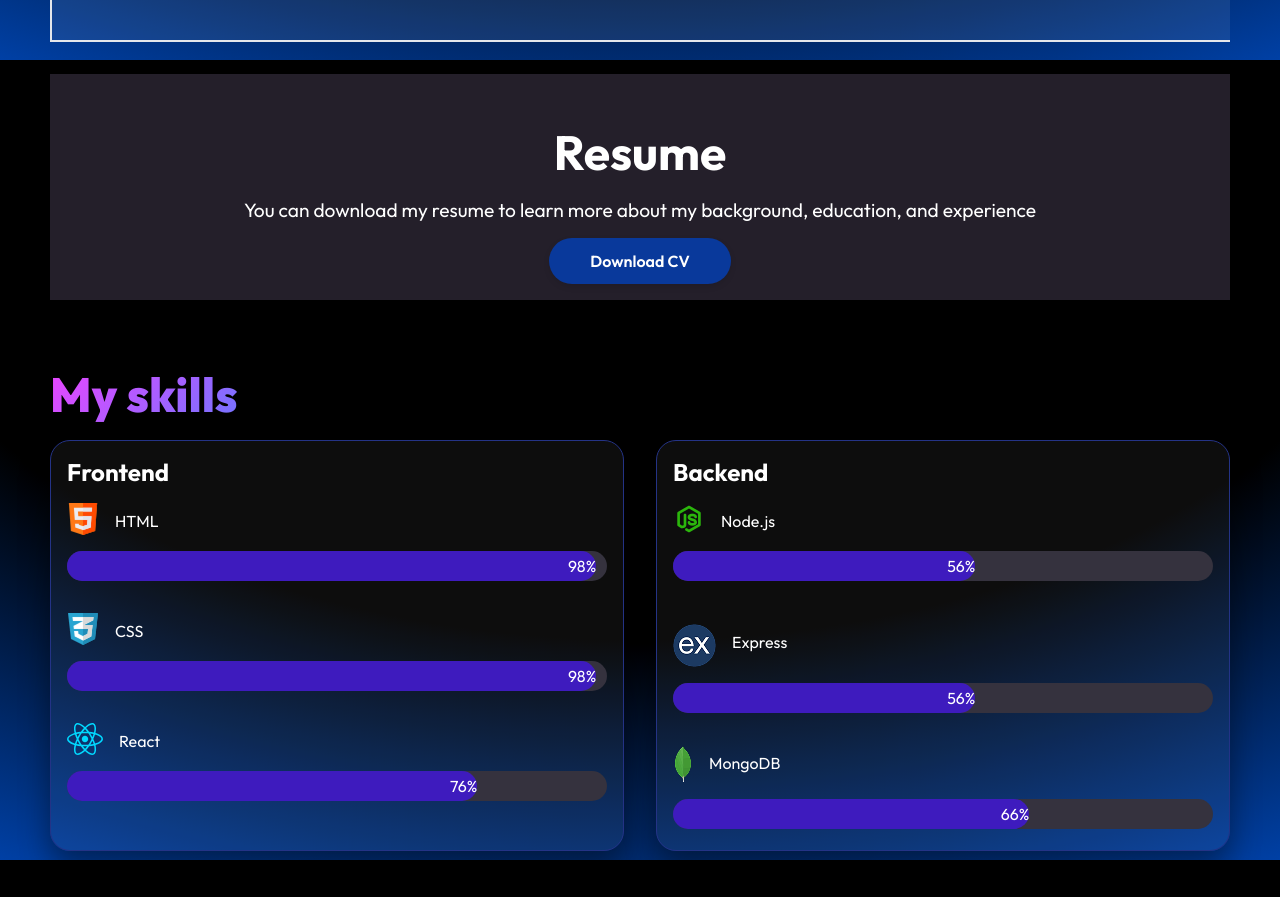
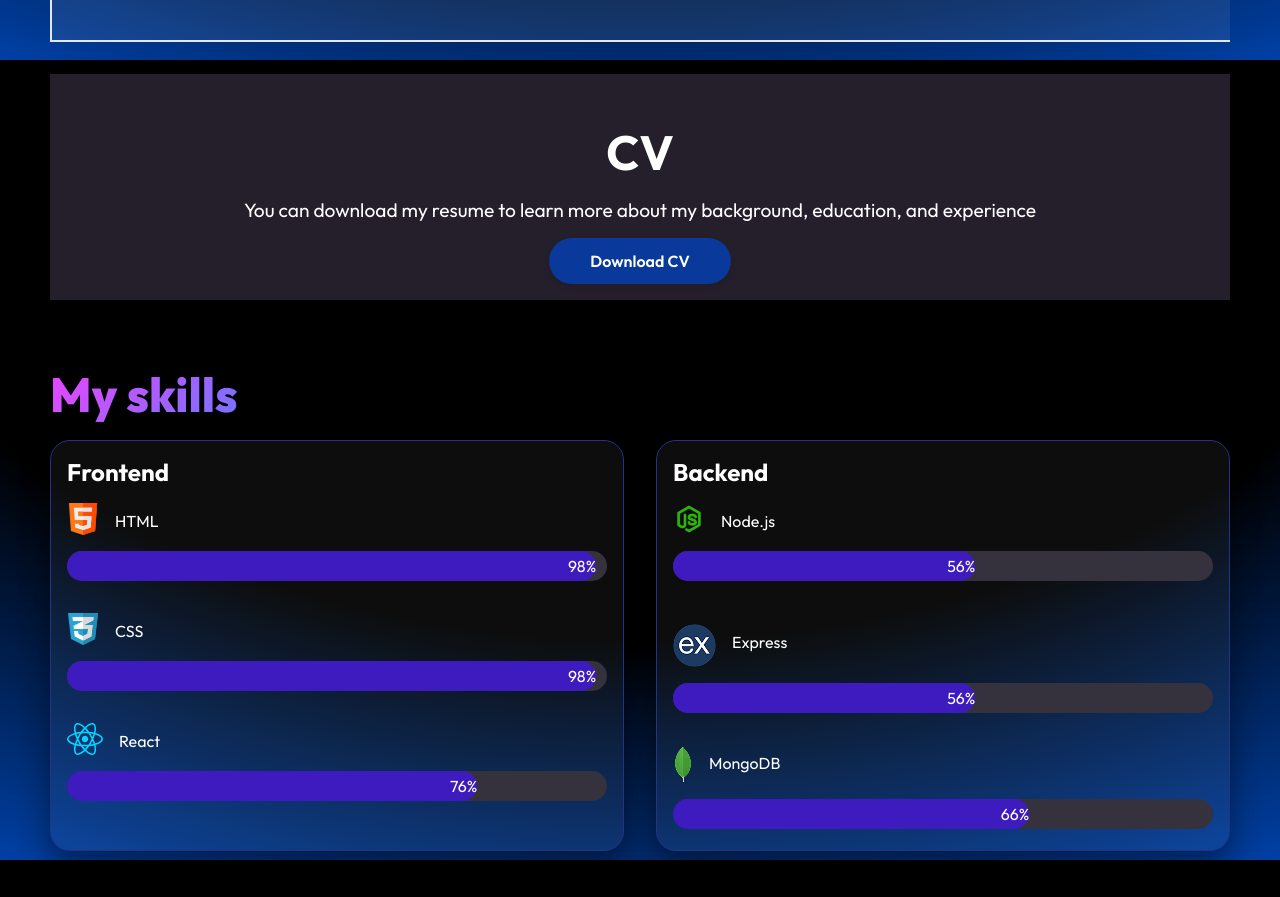
Before and after one commit to sabria23/Portfolio, a React (Vite) app: page / in a window 1280 px wide. Shown: the part 3140-4037 px from the top of the page. Built offline with nearby package versions, Linux system fonts and the light colour scheme.

Commit message:
edit text

```diff
--- a/src/pages/about/About.jsx
+++ b/src/pages/about/About.jsx
@@ -82,7 +82,7 @@ export default function About() {
 
                        <section className="resume-section">
                             <div className="cv-download">
-                                <h2 className="resume-title">Resume</h2>
+                                <h2 className="resume-title">CV</h2>
                                 <p className="resume-para">You can download my resume to learn more about my background, education, and experience</p>
                                 <a href={CV} download="Sabrina_Altahrawi_CV.pdf" className="cv-button">Download CV</a>
                             </div>
```
